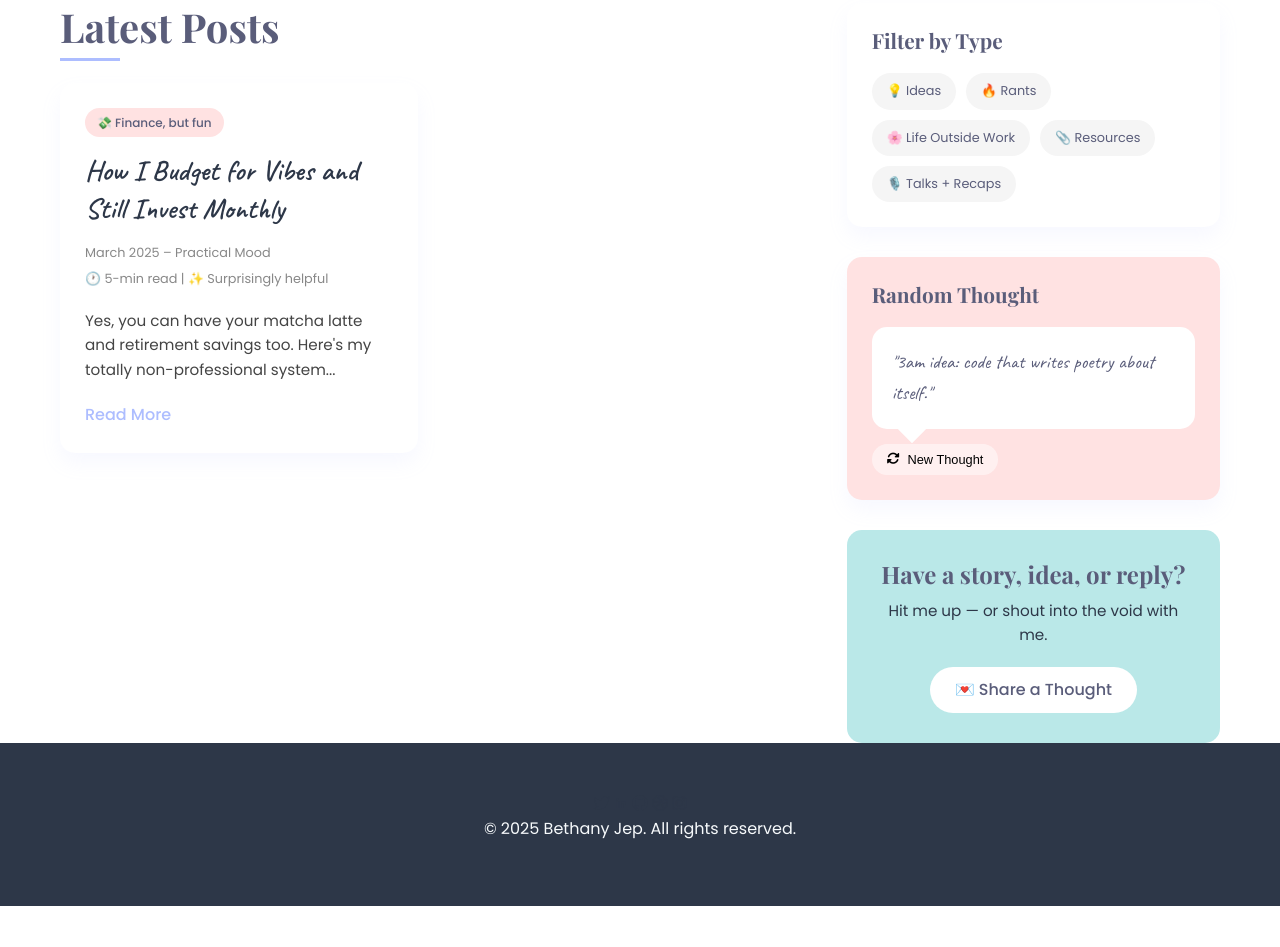
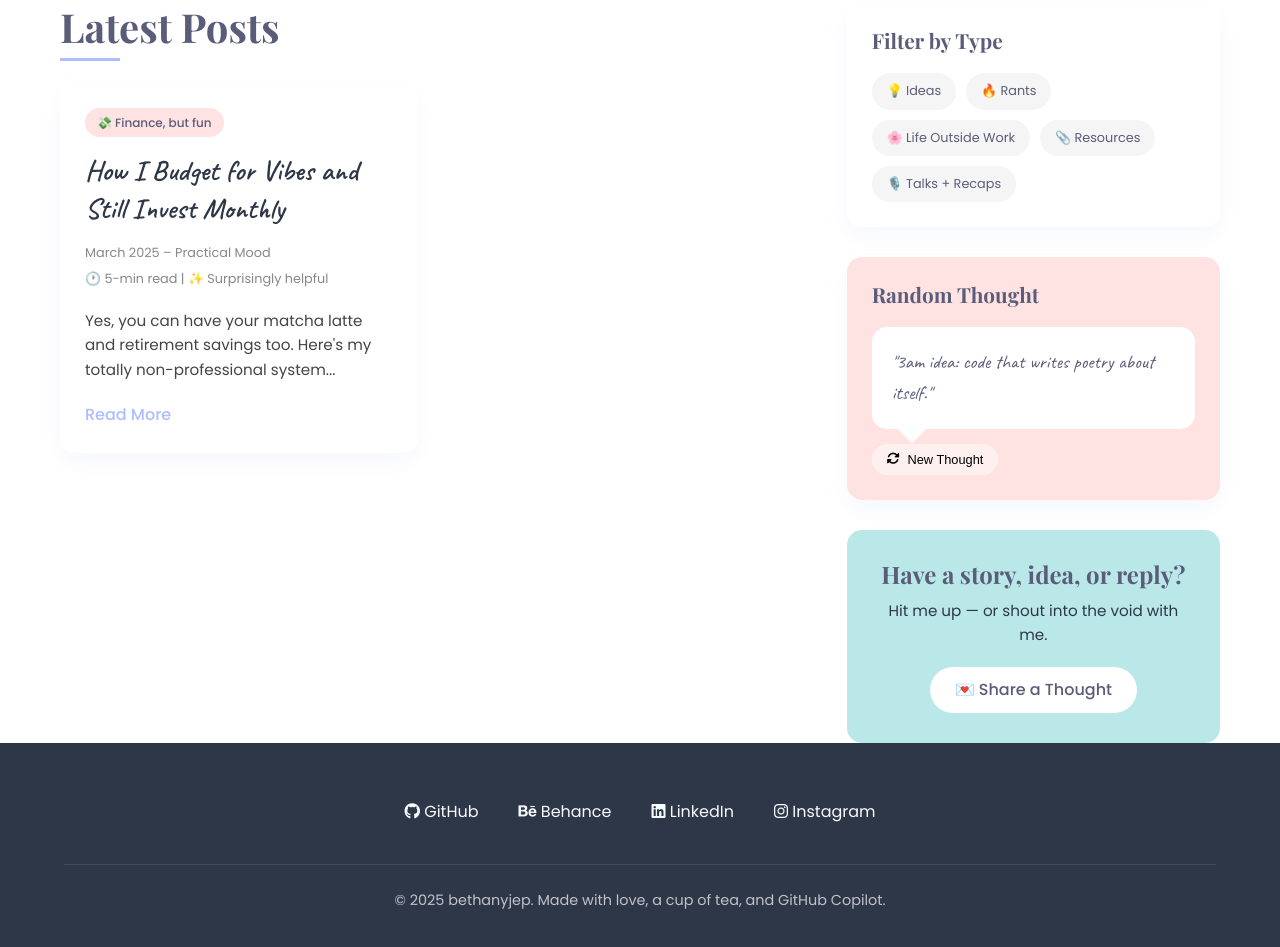
Before and after one commit to BethanyJep/portfolio, a plain HTML site: page blog.html in a window 1280 px wide. Shown: the part 338-1285 px from the top of the page. Before the commit the page ends 1244 px from the top, so only its background shows below. Drawn offline with nearby package versions, Linux system fonts and the light colour scheme.

Commit message:
Update footer sections across multiple HTML files with consistent branding and copyright notice

```diff
--- a/blog.html
+++ b/blog.html
@@ -99,19 +99,16 @@
         </div>
     </div>
 
-    <!-- Footer Section -->
+    <!-- Footer -->
     <footer>
-        <div class="footer-container">
-            <div class="footer-social">
-                <a href="#"><i class="fab fa-twitter"></i></a>
-                <a href="#"><i class="fab fa-linkedin"></i></a>
-                <a href="#"><i class="fab fa-github"></i></a>
-                <a href="#"><i class="fab fa-dribbble"></i></a>
-                <a href="#"><i class="fab fa-instagram"></i></a>
-            </div>
+        <div class="social-links">
+            <a href="#" target="_blank"><i class="fab fa-github"></i> GitHub </a>
+            <a href="#" target="_blank"><i class="fab fa-behance"></i> Behance </a>
+            <a href="#" target="_blank"><i class="fab fa-linkedin"></i> LinkedIn </a>
+            <a href="#" target="_blank"><i class="fab fa-instagram"></i> Instagram </a>
         </div>
-        <div class="footer-bottom">
-            <p>&copy; 2025 Bethany Jep. All rights reserved.</p>
+        <div class="signature">
+            <p>&copy; 2025 bethanyjep. Made with love, a cup of tea, and GitHub Copilot.</p>
         </div>
     </footer>
 
```
Also changed, not shown: about.html (+2 -1 lines), designs.html (+8 -15 lines), devrel.html (+2 -2 lines), index.html (+1 -1 lines), js/designs.js (+28 -10 lines), volunteer.html (+1 -1 lines).
